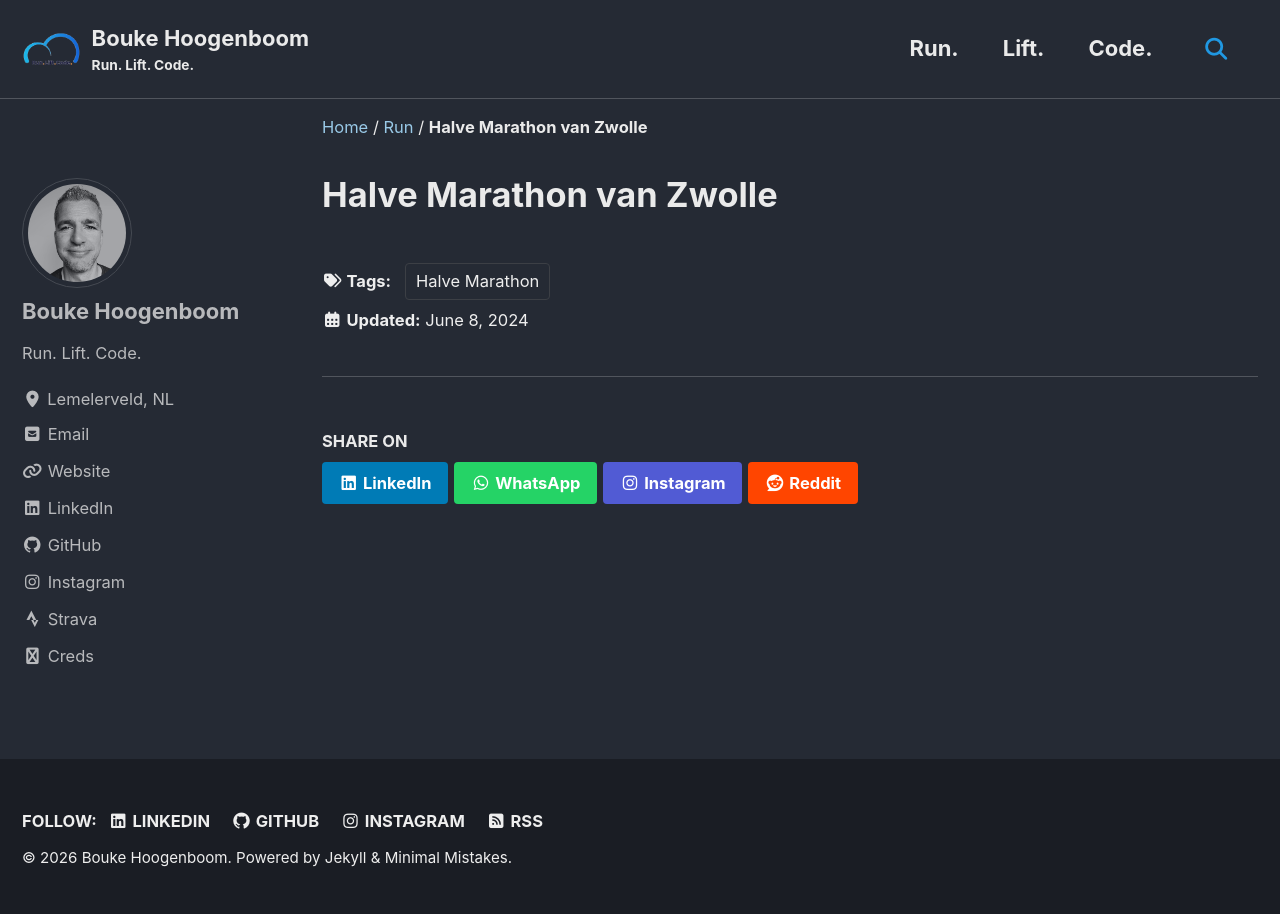
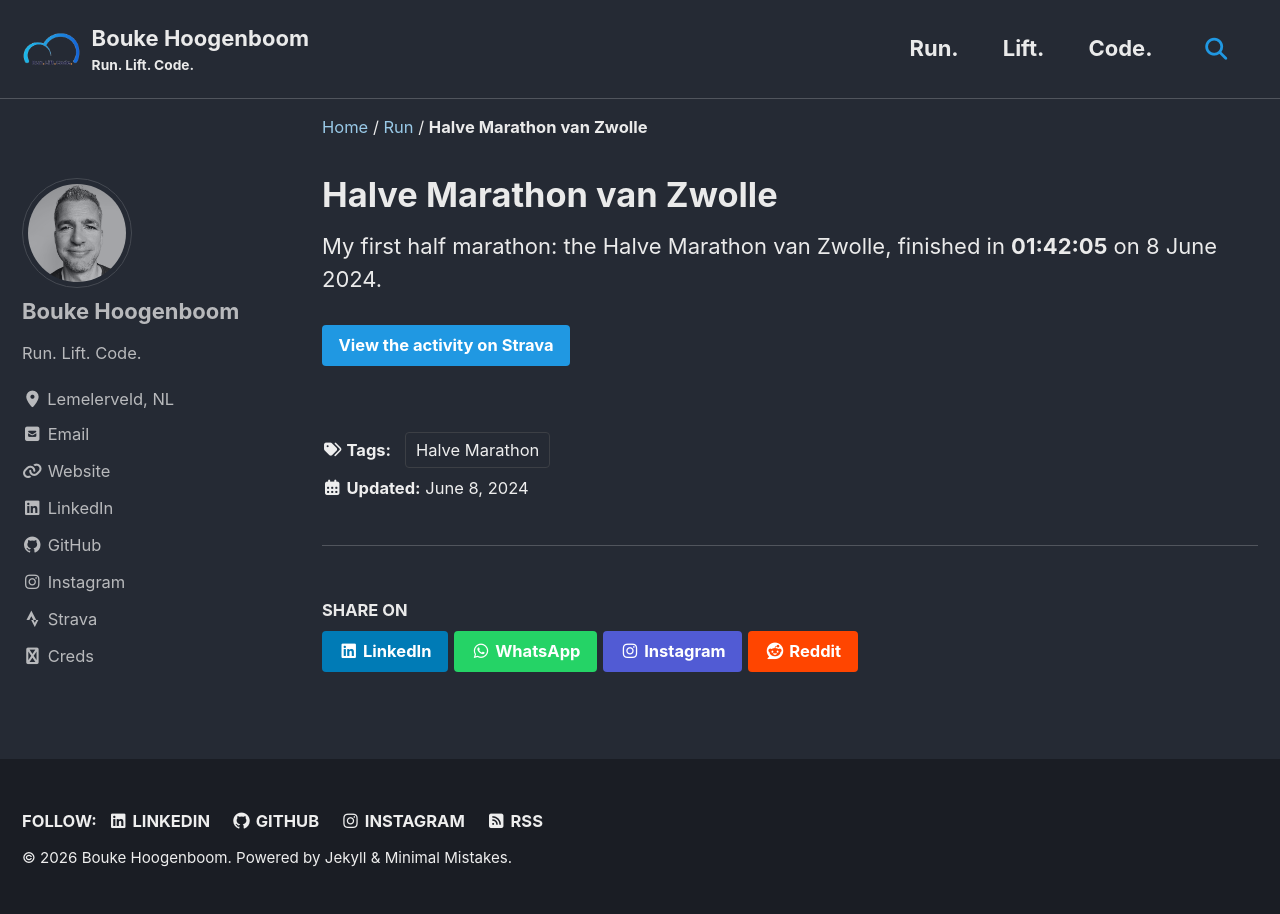
Before and after one commit to bhoogenboom/BoukeHoogenboom, a Jekyll site: the page built from _run/2024-06-08-halve-van-zwolle.md, in a window 1280 px wide. Built offline with Jekyll 4.4.1, drawn with Linux system fonts in a browser that asks for light colours; cached includes are drawn as plain includes; a script that is not in the unit is left out.

Commit message:
Replace broken Strava embeds with profile/activity links
Strava API embeds no longer function. Swap the two iframe widgets on
the Run page and the activity embed on the half marathon post for plain
links that still work without the API.

Co-authored-by: Copilot App <223556219+Copilot@users.noreply.github.com>

```diff
--- a/_run/2024-06-08-halve-van-zwolle.md
+++ b/_run/2024-06-08-halve-van-zwolle.md
@@ -6,4 +6,6 @@ header:
   teaser: "/assets/images/BH-run-berg-teaser-500x300.jpg"
 ---
 
-<div class="strava-embed-placeholder" data-embed-type="activity" data-embed-id="11606538881" data-style="standard" data-from-embed="false"></div><script src="https://strava-embeds.com/embed.js"></script>
+My first half marathon: the Halve Marathon van Zwolle, finished in **01:42:05** on 8 June 2024.
+
+[View the activity on Strava](https://www.strava.com/activities/11606538881){: .btn .btn--primary}
```
Also changed, not shown: _pages/run.md (+3 -6 lines).
